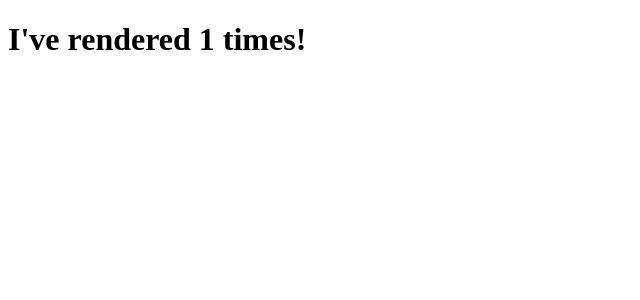
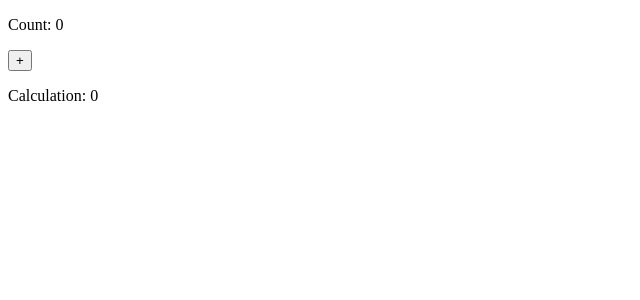
Before and after one commit to Tochi-Ezeani/reactHooksTutorial, a React (Create React App) app in the folder react-hooks-tutorial/: page / in a window 1280 px wide. Shown: the top 300 px of the page, without its empty margins (0-640 px from the left). Built offline with nearby package versions, Linux system fonts and the light colour scheme.

Commit message:
React useEffect hook

```diff
--- a/react-hooks-tutorial/src/index.js
+++ b/react-hooks-tutorial/src/index.js
@@ -1,23 +1,29 @@
 import React, { useState, useEffect } from "react";
 import ReactDOM from "react-dom/client";
 
-const Timer = () => {
+const Counter = () => {
   const [count, setCount] = useState(0);
+  const [calculation, setCalculation] = useState(0);
 
   useEffect(
     () => {
-      setTimeout(
-        () => {
-          setCount((count) => count + 1);
-        },
-        1000
+      setCalculation(
+        () => count * 2
       )
     },
-    []
+    [count]
   );
 
-  return <h1>I've rendered {count} times!</h1>
+  return (
+    <>
+      <p>Count: {count}</p>
+      <button
+        onClick={() => setCount((count) => count + 1)}
+      >+</button>
+      <p>Calculation: {calculation}</p>
+    </>
+  )
 };
 
 const root = ReactDOM.createRoot(document.getElementById("root"));
-root.render(<Timer />);
+root.render(<Counter />);
```
